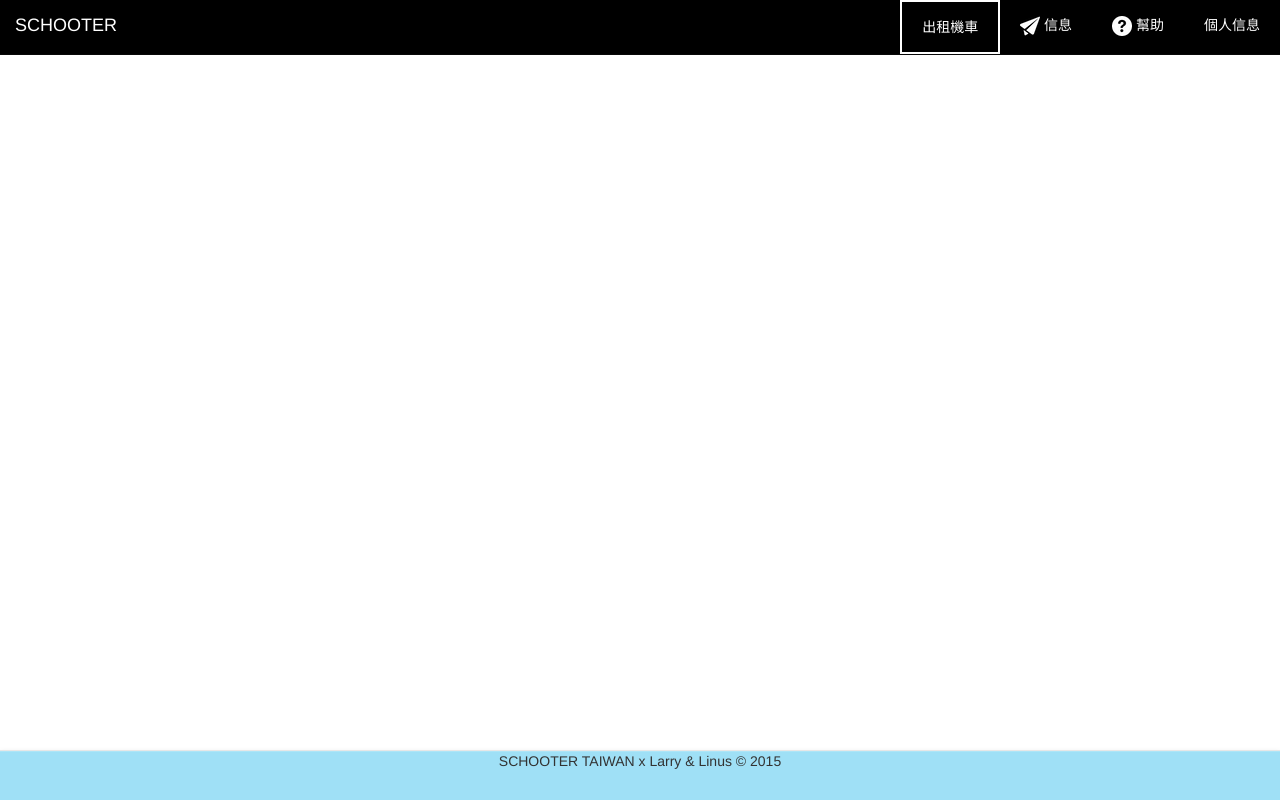
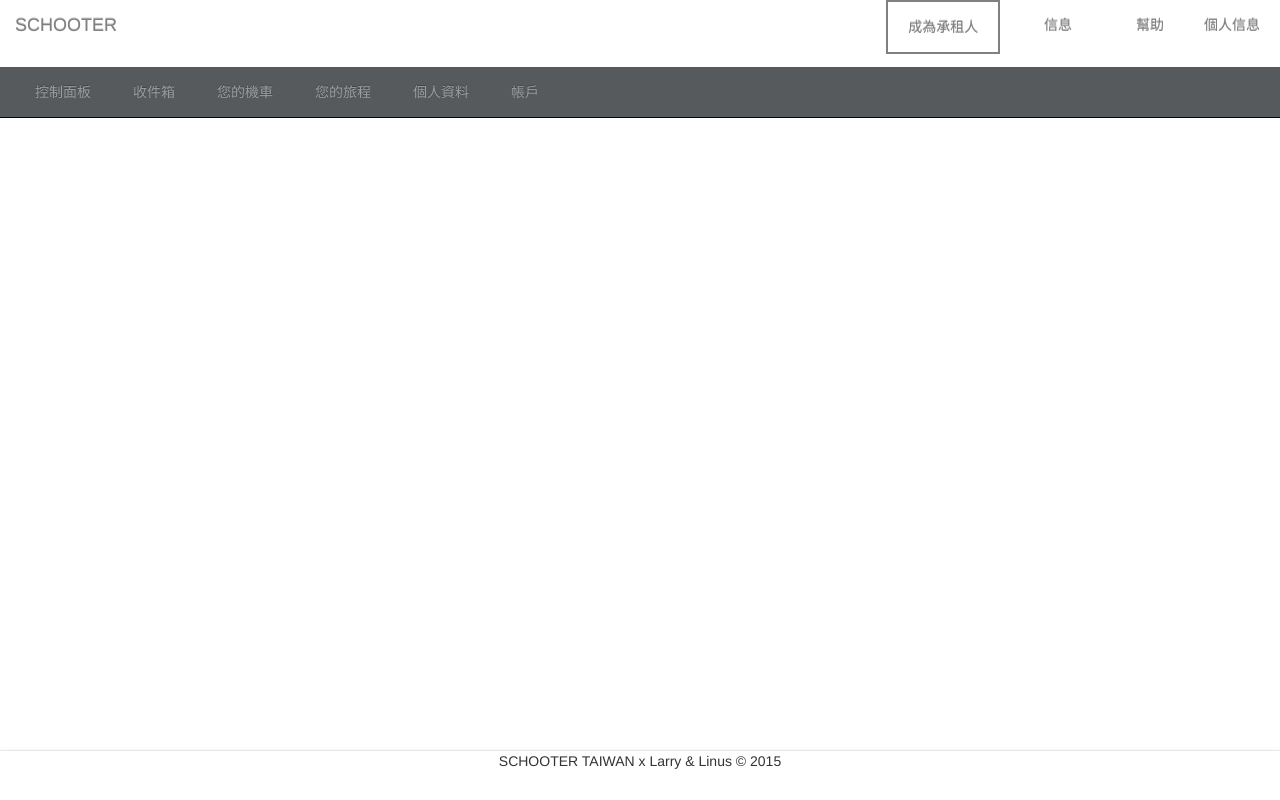
Before and after one commit to larryjclai/Schooter, a plain HTML site: page account.html in a window 1280 px wide. Drawn offline with Linux system fonts and the light colour scheme.

Commit message:
Build the account page

```diff
--- a/account.html
+++ b/account.html
@@ -11,7 +11,7 @@
     <link href="css/bootstrap.min.css" rel="stylesheet">
     <link href="css/bootstrap-theme.min.css" rel="stylesheet">
     <!-- Customize the theme -->
-    <link href="css/customize.css" rel="stylesheet">
+    <link href="css/account-customize.css" rel="stylesheet">
     <!-- Datetimerangepicker jquery plugin -->
     <link href="css/daterangepicker.css" rel="stylesheet">
 
@@ -29,10 +29,20 @@
             <a class="navbar-brand" href="#">SCHOOTER</a>
         </div>
             <ul class="navbar-menu nav navbar-nav list-inline navbar-right">
-                <li role="navigation" style="border:2px solid white"><a href="#">出租機車</a></li>
+                <li class="nav-border" role="navigation"><a href="#">成為承租人</a></li>
                 <li role="navigation"><a href="#" ><img src="img/nav_message.png" /> 信息</a></li>
                 <li role="navigation"><a href="#" ><img src="img/nav_help.png"></img> 幫助</a></li>
                 <li role="navigation"><a href="account.html">個人信息</a></li>
+            </ul>
+        </div>
+        <div class="container-fluid sub-navbar-wrapper">
+            <ul class="sub-navbar-menu nav navbar-nav nav-pills list-inline navbar-left">
+                <li role="navigation"><a href="#">控制面板</a></li>
+                <li role="navigation"><a href="#" >收件箱</a></li>
+                <li role="navigation"><a href="#" >您的機車</a></li>
+                <li role="navigation"><a href="#">您的旅程</a></li>
+                <li role="navigation"><a href="#">個人資料</a></li>
+                <li role="navigation"><a href="#">帳戶</a></li>
             </ul>
         </div>
     </nav>
--- /dev/null
+++ b/css/account-customize.css
@@ -0,0 +1,29 @@
+/* navbar menu */
+.navbar-menu a,
+.navbar-brand{
+    color:gray !important;
+}
+
+.navbar-inverse{
+    background: white;
+}
+
+.nav-border{
+    border:2px solid gray;
+}
+
+div.container-fluid.sub-navbar-wrapper{
+    background-color:rgba(86,90,92,1) !important;
+    border:none;
+    margin-top:1%;
+}
+
+/* footer */
+
+.footer-wrapper{
+    background:white;
+}
+
+.footer-content{
+    text-align:center;
+}
--- a/css/customize.css
+++ b/css/index-customize.css
@@ -6,6 +6,10 @@
 
 .navbar-inverse{
     background: black;
+}
+
+.nav-border{
+    border:solid 2px white;
 }
 
 
@@ -37,7 +41,7 @@
 /* footer */
 
 .footer-wrapper{
-    background:rgba(159,224,246,1);
+    background:white;
 }
 
 .footer-content{
```
Also changed, not shown: index.html (+5 -5 lines).
